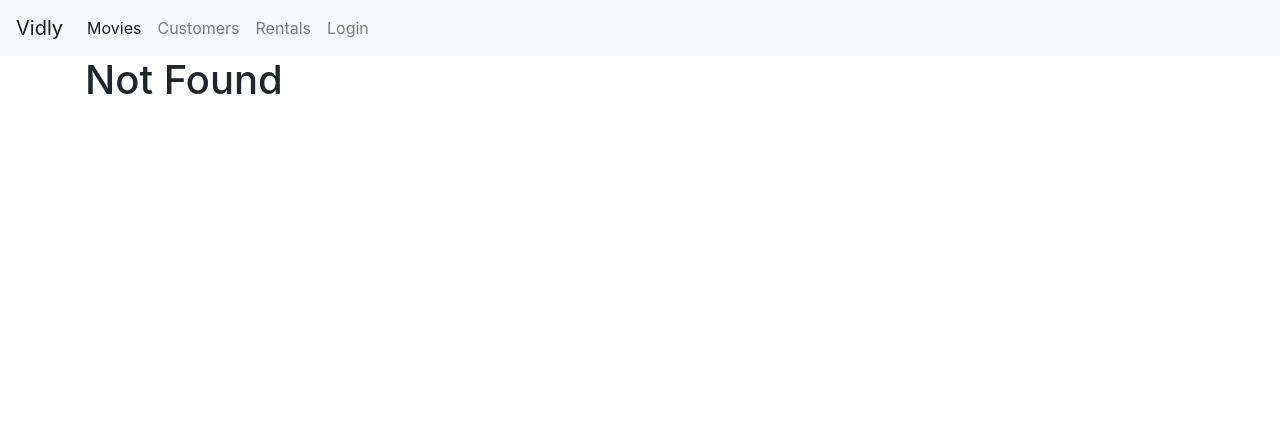
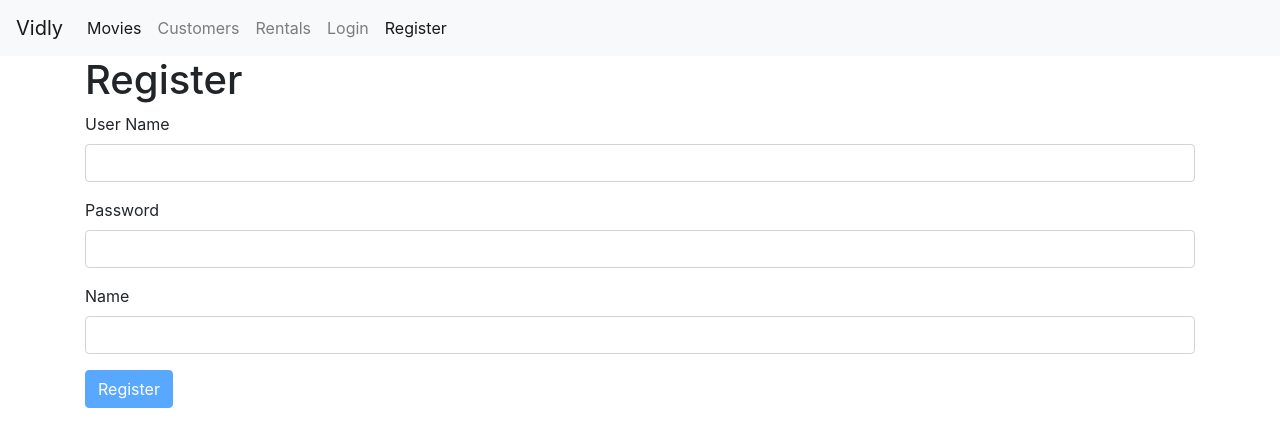
Before and after one commit to imsiddiquee/react-form, a React (Create React App) app: page /register in a window 1280 px wide. Before the commit this address led to /not-found. Shown: the top 446 px of the page. Built offline with nearby package versions, Linux system fonts and the light colour scheme.

Commit message:
Add new form Register with route,navigation

```diff
--- a/src/App.js
+++ b/src/App.js
@@ -9,6 +9,7 @@
 import NotFound from "./components/notFound";
 import MovieForm from "./components/movieForm";
 import LoginForm from "./components/loginForm";
+import RegisterForm from "./components/registerForm";
 import "./App.css";
 import "bootstrap/dist/css/bootstrap.css";
 import "font-awesome/css/font-awesome.css";
@@ -21,6 +22,7 @@
         <div className="container">
           <Switch>
             <Route path="/login" component={LoginForm} />
+            <Route path="/register" component={RegisterForm} />
             <Route path="/customers" component={Customers} />
             <Route path="/rentals" component={Rentals} />
             <Route path="/movies" component={Movies} />
--- a/src/components/navBar.jsx
+++ b/src/components/navBar.jsx
@@ -21,6 +21,9 @@
         <NavLink className="nav-item nav-link" to="/login">
           Login
         </NavLink>
+        <NavLink className="nav-item nav-link" to="/register">
+          Register
+        </NavLink>
       </div>
     </nav>
   );
--- /dev/null
+++ b/src/components/registerForm.jsx
@@ -0,0 +1,44 @@
+import React, { Component } from "react";
+import Joi from "joi-browser";
+import Form from "./common/form";
+
+class RegisterForm extends Form {
+  state = {
+    data: { username: "", password: "", loginname: "" },
+    errors: {}
+  };
+
+  schema = {
+    username: Joi.string()
+      .email({ minDomainAtoms: 2 })
+      .required()
+      .label("User Name"),
+    password: Joi.string()
+      .min(5)
+      .required()
+      .label("Password"),
+    loginname: Joi.string()
+      .required()
+      .label("Name")
+  };
+
+  doSubmit = () => {
+    console.log("Submitted-");
+  };
+
+  render() {
+    return (
+      <div>
+        <h1>Register</h1>
+        <form onSubmit={this.handleSubmit}>
+          {this.renderInput("username", "User Name")}
+          {this.renderInput("password", "Password", "password")}
+          {this.renderInput("loginname", "Name")}
+          {this.renderButton("Register")}
+        </form>
+      </div>
+    );
+  }
+}
+
+export default RegisterForm;
```
